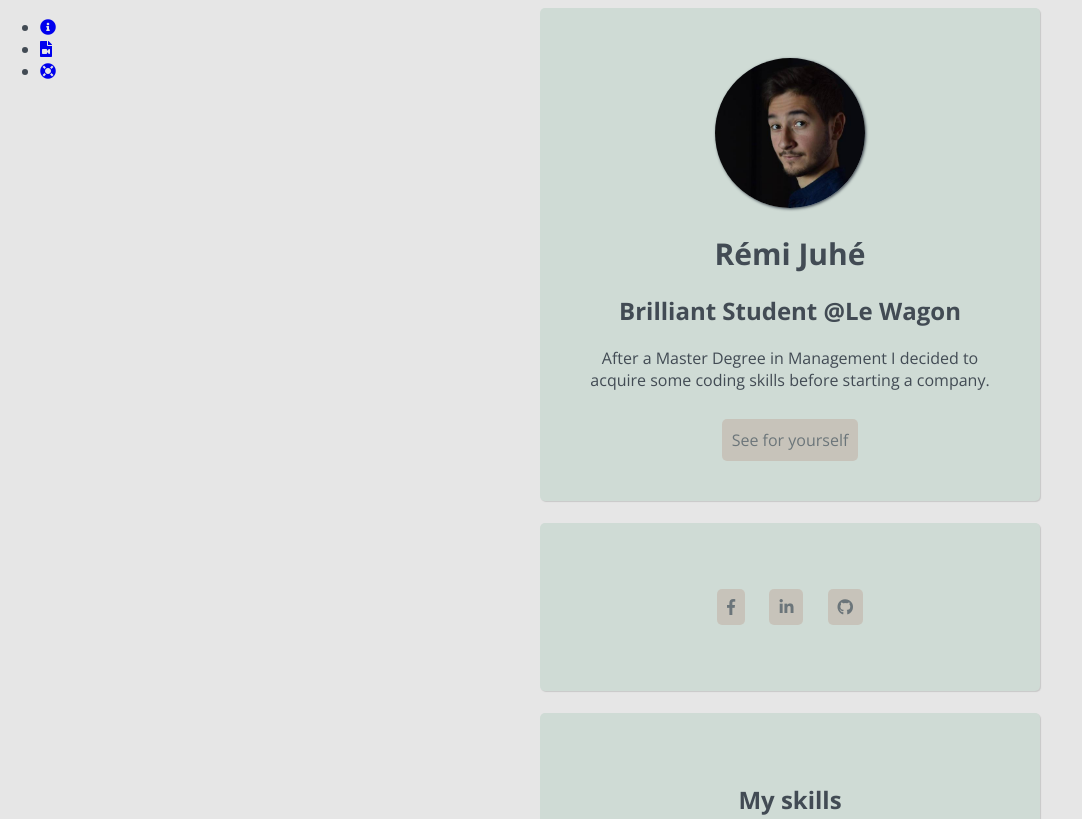
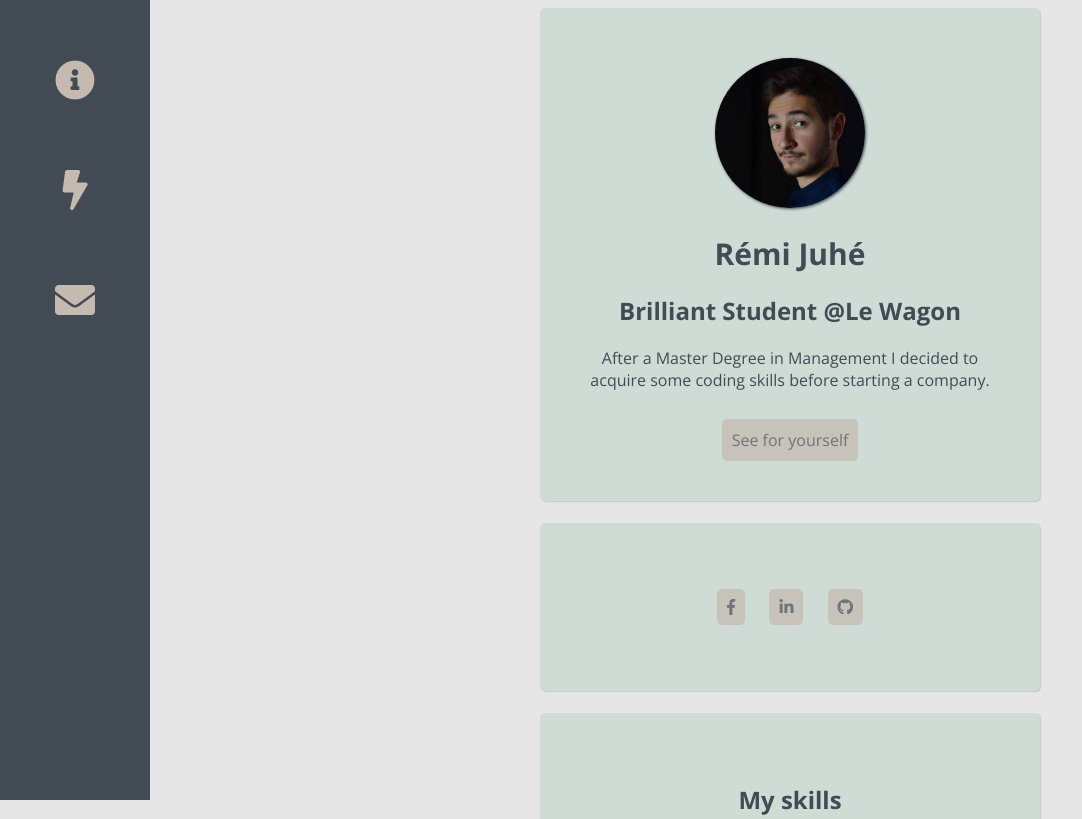
Before and after one commit to Remijuhe/profile, a plain HTML site: page index.html in a window 1280 px wide. Shown: the top 819 px of the page, without its empty margins (0-1082 px from the left). Drawn offline with nearby package versions, Linux system fonts and the light colour scheme.

Commit message:
enhanced my profile with a fixed sidebar

```diff
--- a/index.html
+++ b/index.html
@@ -13,24 +13,24 @@
       <ul>
         <li>
           <a href="#summary">
-            <i class="fa fa-info-circle"></i>
+            <i class="fa fa-info-circle logo_sidebar"></i>
           </a>
         </li>
         <li>
-          <a href="#favorite-movies">
-            <i class="fa fa-file-video-o"></i>
+          <a href="#skills">
+            <i class="fas fa-bolt logo_sidebar"></i>
           </a>
         </li>
         <li>
-          <a href="#footer">
-            <i class="fa fa-life-ring"></i>
+          <a href="#contact">
+            <i class="fas fa-envelope logo_sidebar"></i>
           </a>
         </li>
       </ul>
     </div>
   <div id="page-content">
     <div class="container">
-      <div class="section">
+      <div class="section" id="summary">
         <div class="card align-text">
           <img src="./images/profile_picture.jpeg" alt="Rémi Juhé" class="rounded-icon">
           <h1>Rémi Juhé</h1>
@@ -62,7 +62,7 @@
         </ul>
     </div>
     <br>
-    <div class="section align-text">
+    <div class="section align-text" id="skills">
       <h2>My skills</h2>
       <i class="fas fa-dumbbell logo"></i>
       <h3>  Weightlifting Enthusiast</h3>
@@ -72,7 +72,7 @@
       <h3>  Beer Expert</h3>
     </div>
     <br>
-      <div class="section align-text">
+      <div class="section align-text" id="contact">
         <h2>Contact</h2>
         <p>Do not hesitate to contact me if you want to share a beer or a chest training</p>
         <br>
--- a/style.css
+++ b/style.css
@@ -91,13 +91,33 @@ p {
   color: #424B54;
 }
 
+.logo_sidebar {
+  font-size: 40px;
+  padding: 10px;
+  color: #C5BAAF;
+}
+
+.logo_sidebar:hover {
+  color: #424B54;
+}
+
+
 #sidebar {
+  background-color: #424B54;
   position: fixed;
-  width: 300px;
-  left: 0;
-  top: 0;
-  bottom: 0;
+  left: 0px;
+  top: 0px;
+  bottom: 0px;
+  width: 150px;
+  text-align: center;
 }
+
+#sidebar li {
+    margin-top: 50px;
+    margin-bottom: 50px;
+    margin-right: 40px;
+}
+
 #page-content {
   margin-left: 300px;
 }
```
